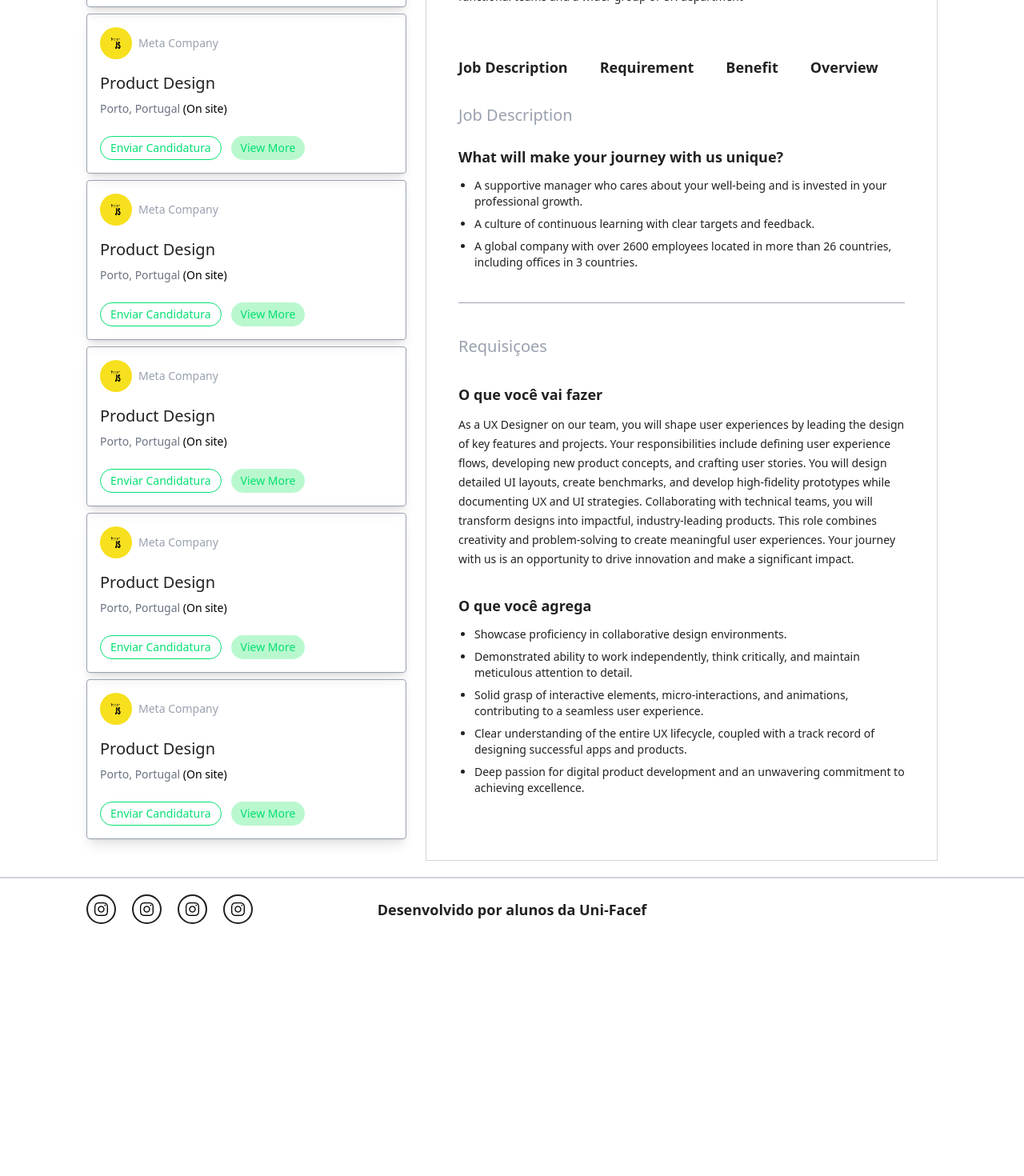
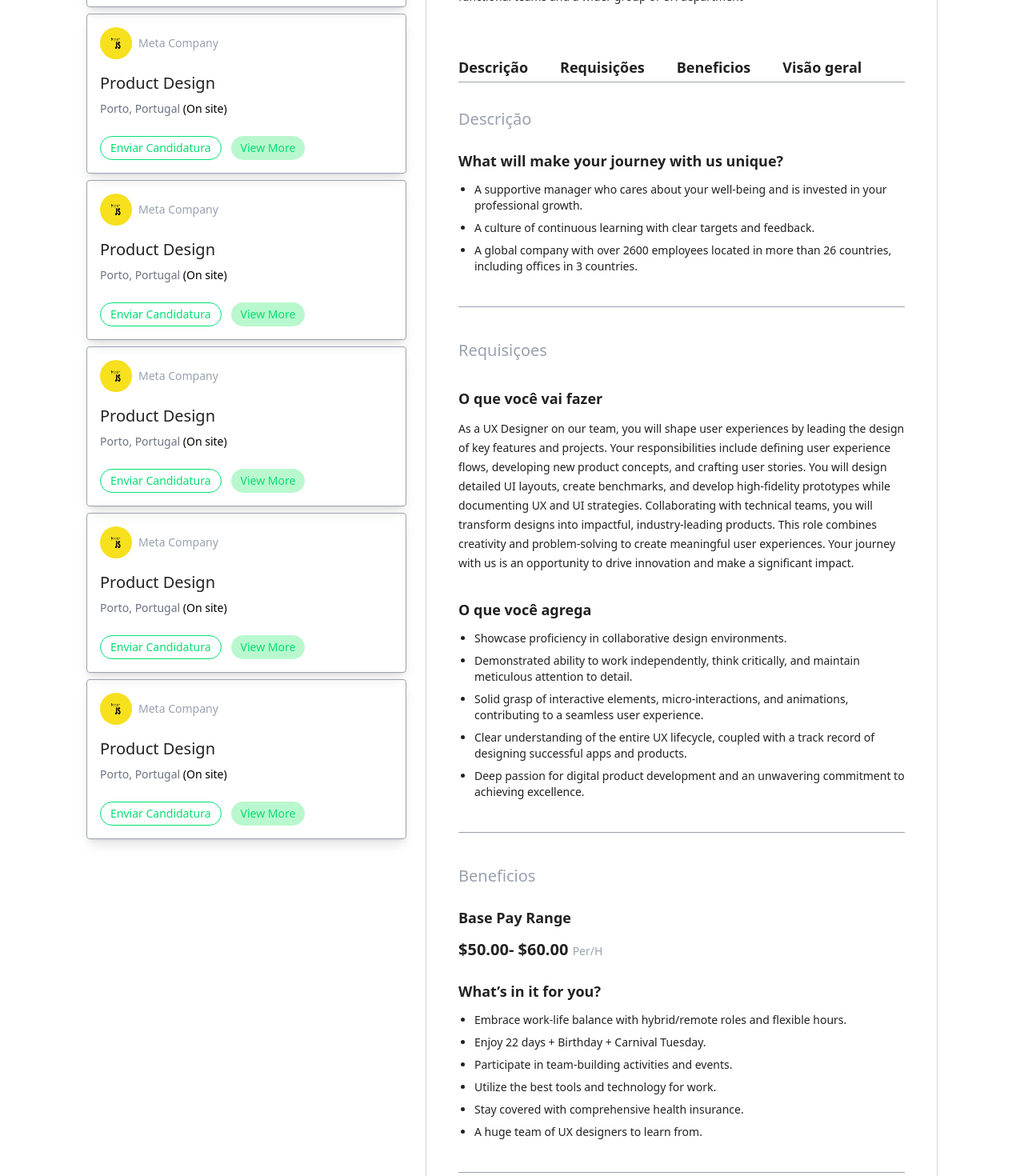
Before and after one commit to Trabalho-Tic/Tic-Site-de-vagas-de-emprego-, a React (Vite) app in the folder Frontend/TicFrontend/: page /vagas in a window 1280 px wide. Shown: the part 700-2170 px from the top of the page at 80% size. Before the commit the page ends 1875 px from the top, so only its background shows below. Built offline with nearby package versions, Linux system fonts and the light colour scheme.

Commit message:
feat(vaga) Adicionando a aba beneficios

```diff
--- a/Frontend/TicFrontend/src/Pages/Vaga.jsx
+++ b/Frontend/TicFrontend/src/Pages/Vaga.jsx
@@ -19,8 +19,8 @@ function Vaga() {
                 <button className="w-15 items-center bg-gradient-to-t from-gray-50 to-gray-500 p-5 rounded-4xl transition-all duration-400 shadow-xl hover:-translate-y-1"><Search size={20} /></button>
             </div>
         </section>
-        <section className="flex w-full px-27 py-5 gap-6">
-            <div className="flex flex-col gap-2">
+        <section className="flex w-full md:px-27 md:py-5 gap-6">
+            <div className="hidden md:flex flex-col gap-2">
                 <Card />
                 <Card />
                 <Card />
--- a/Frontend/TicFrontend/src/components/VagaDescricao.jsx
+++ b/Frontend/TicFrontend/src/components/VagaDescricao.jsx
@@ -26,16 +26,16 @@ function VagaDescricao() {
                 <p className="text-sm font-medium pb-1"><span className="text-lg font-semibold">Reporting to:</span> Design Manager, Bruno Mota</p>
                 <p className="text-sm font-medium pb-1"><span className="text-lg font-semibold">Your Team:</span> u will mainly be part of a UX Designer’s team, working with cross-functional teams and a wider group of UX department</p>
             </div>
-            <nav className="pt-15 pb-8">
-                <ul className="flex gap-10 ">
-                    <li><a className="text-lg font-semibold pb-1 transition-all duration-300 hover:border-b-2 hover:text-gray-500" href="">Job Description</a></li>
-                    <li><a className="text-lg font-semibold pb-1 transition-all duration-300 hover:border-b-2 hover:text-gray-500" href="">Requirement</a></li>
-                    <li><a className="text-lg font-semibold pb-1 transition-all duration-300 hover:border-b-2 hover:text-gray-500" href="">Benefit</a></li>
-                    <li><a className="text-lg font-semibold pb-1 transition-all duration-300 hover:border-b-2 hover:text-gray-500" href="">Overview</a></li>
-                </ul>
+            <nav className="pt-15 pb-8 overflow-x-auto">
+                <nav className="flex items-center gap-10 border-b-1 border-gray-400">
+                    <a href="#descricao" className="text-lg font-semibold pb-1 transition-all duration-300 hover:border-b-2 hover:text-gray-500">Descrição</a>
+                    <a href="#requisicoes" className="text-lg font-semibold pb-1 transition-all duration-300 hover:border-b-2 hover:text-gray-500">Requisições</a>
+                    <a href="#beneficios" className="text-lg font-semibold pb-1 transition-all duration-300 hover:border-b-2 hover:text-gray-500">Beneficios</a>
+                    <a className="text-lg font-semibold pb-1 transition-all duration-300 hover:border-b-2 hover:text-gray-500">Visão geral</a>
+                </nav>
             </nav>
-            <section className="border-b-1 border-gray-400">
-                <p className="text-xl font-medium text-gray-400 pb-6">Job Description</p>
+            <section id="descricao" className="border-b-1 border-gray-400">
+                <p className="text-xl font-medium text-gray-400 pb-6">Descrição</p>
                 <p className="text-lg font-bold pb-3">What will make your journey with us unique?</p>
                 <ul className="pl-5 pb-10">
                     <li className="list-disc text-sm font-medium pb-2">A supportive manager who cares about your well-being and is invested in your professional growth.</li>
@@ -43,7 +43,7 @@ function VagaDescricao() {
                     <li className="list-disc text-sm font-medium">A global company with over 2600 employees located in more than 26 countries, including offices in 3 countries.</li>
                 </ul>
             </section>
-            <section className="flex flex-col gap-8 pt-10">
+            <section id="requisicoes" className="flex flex-col gap-8 pt-10 border-b-1 border-gray-400">
                 <p className="text-xl font-medium text-gray-400">Requisiçoes</p>
                 <div>
                     <p className="text-lg font-bold pb-3">O que você vai fazer</p>
@@ -60,6 +60,24 @@ function VagaDescricao() {
                     </ul>
                 </div>
             </section>
+            <section id="beneficios" className="flex flex-col gap-6 pt-10 border-b-1 border-gray-400">
+                <p className="text-xl font-medium text-gray-400 ">Beneficios</p>
+                <div>
+                    <p className="text-lg font-semibold pb-3">Base Pay Range</p>
+                    <p className="text-xl font-semibold">$50.00- $60.00 <span className="text-sm font-medium text-gray-400">Per/H</span></p>
+                </div>
+                <div>
+                    <p className="text-lg font-bold pb-3">What’s in it for you?</p>
+                    <ul className="pl-5 pb-10">
+                        <li className="list-disc text-sm font-medium pb-2">Embrace work-life balance with hybrid/remote roles and flexible hours.</li>
+                        <li className="list-disc text-sm font-medium pb-2">Enjoy 22 days + Birthday + Carnival Tuesday.</li>
+                        <li className="list-disc text-sm font-medium pb-2">Participate in team-building activities and events.</li>
+                        <li className="list-disc text-sm font-medium pb-2">Utilize the best tools and technology for work.</li>
+                        <li className="list-disc text-sm font-medium pb-2">Stay covered with comprehensive health insurance.</li>
+                        <li className="list-disc text-sm font-medium">A huge team of UX designers to learn from.</li>
+                    </ul>
+                </div>
+            </section>
         </>
     )
 }
```
